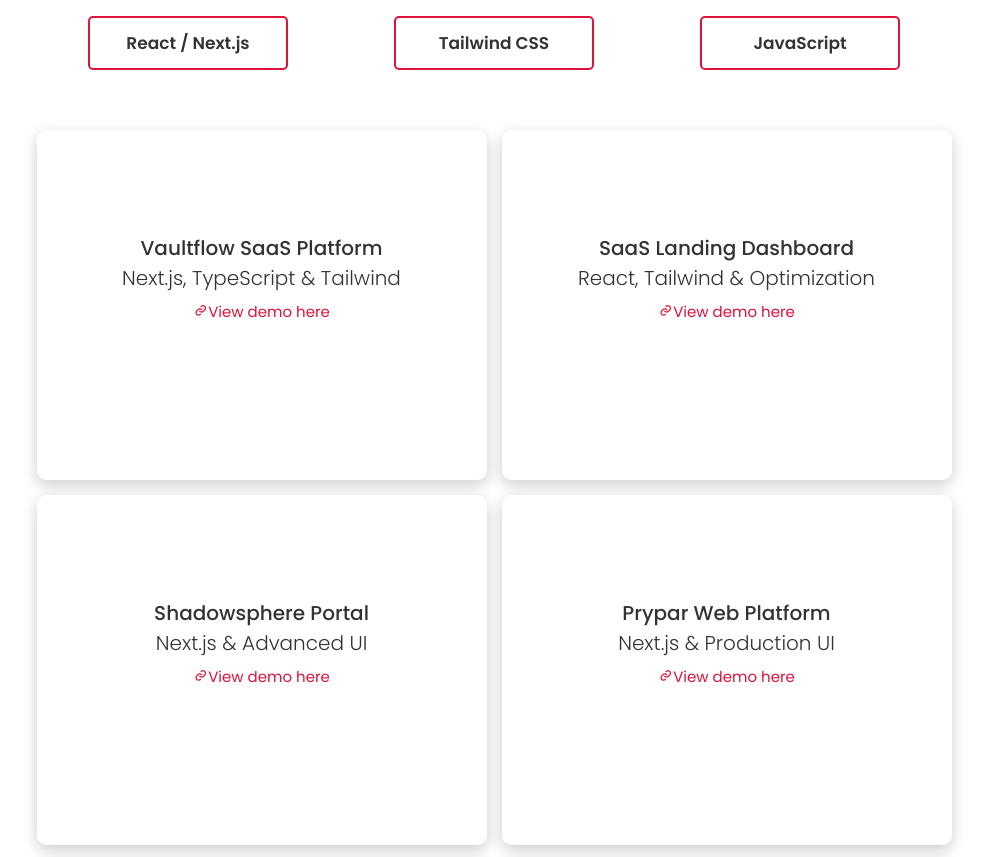
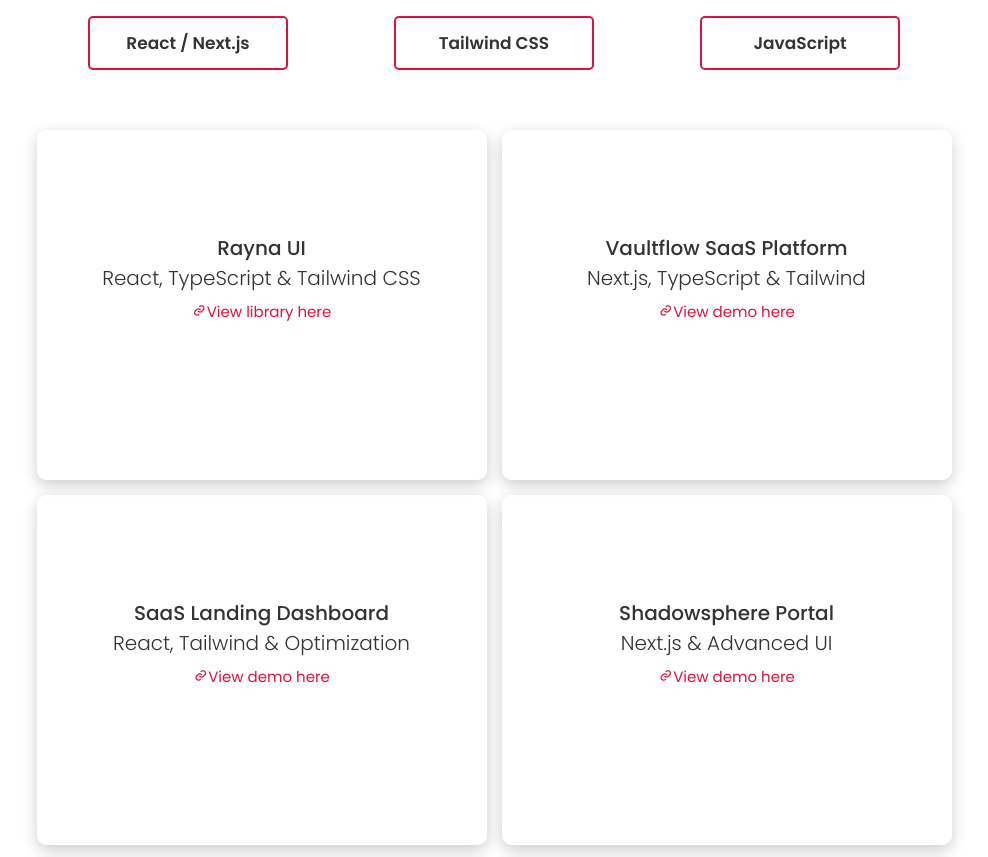
Before and after one commit to 9ightshade/dev_portfolio, a plain HTML site: page index.html in a window 1280 px wide. Shown: the part 2480-3337 px from the top of the page, without its empty margins (146-1134 px from the left). Drawn offline with nearby package versions, Linux system fonts and the light colour scheme.

Commit message:
latest project

```diff
--- a/index.html
+++ b/index.html
@@ -114,7 +114,21 @@
 
         <div class="image-container">
 
-            <!-- Project 1: Vaultflow -->
+            <!-- Project 1: Rayna UI -->
+            <div class="projects_card react tailwind all">
+                <div class="image">
+                    <div class="projects__modal">
+                        <div>
+                            <p class="projects__subtitle">Rayna UI</p>
+                            <h4 class="projects__title">React, TypeScript & Tailwind CSS</h4>
+                            <div class="link"> <a href="https://www.raynaui.com/" target="_blank" class="button__small"> <i
+                                        class='bx bx-link'></i>View library here</a> </div>
+                        </div>
+                    </div>
+                </div>
+            </div>
+
+            <!-- Project 2: Vaultflow -->
             <div class="projects_card react tailwind all">
                 <div class="image">
                     <div class="projects__modal">
@@ -128,7 +142,7 @@
                 </div>
             </div>
 
-            <!-- Project 2: SaaS Landing Dashboard -->
+            <!-- Project 3: SaaS Landing Dashboard -->
             <div class="projects_card react tailwind all">
                 <div class="image">
                     <div class="projects__modal">
@@ -142,7 +156,7 @@
                 </div>
             </div>
 
-            <!-- Project 3: Shadowsphere -->
+            <!-- Project 4: Shadowsphere -->
             <div class="projects_card react tailwind all">
                 <div class="image">
                     <div class="projects__modal">
@@ -156,7 +170,7 @@
                 </div>
             </div>
 
-            <!-- Project 4: Prypar Portal -->
+            <!-- Project 5: Prypar Portal -->
             <div class="projects_card react tailwind all">
                 <div class="image">
                     <div class="projects__modal">
@@ -170,7 +184,7 @@
                 </div>
             </div>
 
-            <!-- Project 5: Ether AI -->
+            <!-- Project 6: Ether AI -->
             <div class="projects_card react tailwind all">
                 <div class="image">
                     <div class="projects__modal">
@@ -184,7 +198,7 @@
                 </div>
             </div>
 
-            <!-- Project 6: Crypto Explorer -->
+            <!-- Project 7: Crypto Explorer -->
             <div class="projects_card react all">
                 <div class="image">
                     <div class="projects__modal">
@@ -197,20 +211,6 @@
                     </div>
                 </div>
             </div>
-
-            <!-- Project 7: Sticky Notes App -->
-            <!-- <div class="projects_card js all">
-                <div class="image">
-                    <div class="projects__modal">
-                        <div>
-                            <p class="projects__subtitle">Sticky Notes App</p>
-                            <h4 class="projects__title">HTML5, CSS3 & JavaScript</h4>
-                            <div class="link"> <a href="https://sticky-notes-app-phi.vercel.app/" target="_blank" class="button__small"> <i
-                                        class='bx bx-link'></i>View demo here</a> </div>
-                        </div>
-                    </div>
-                </div>
-            </div> -->
 
         </div>
     </section>
```
